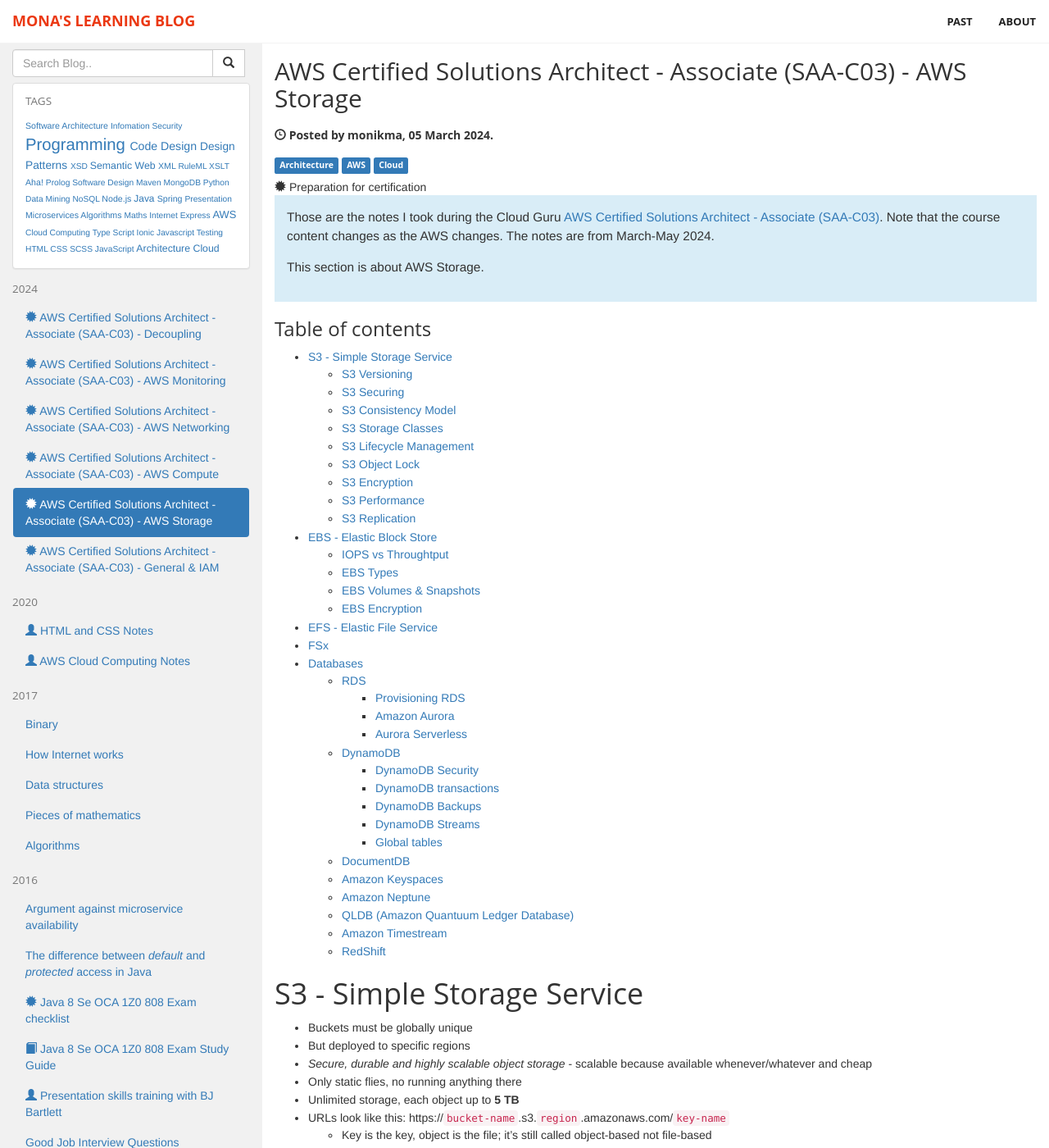
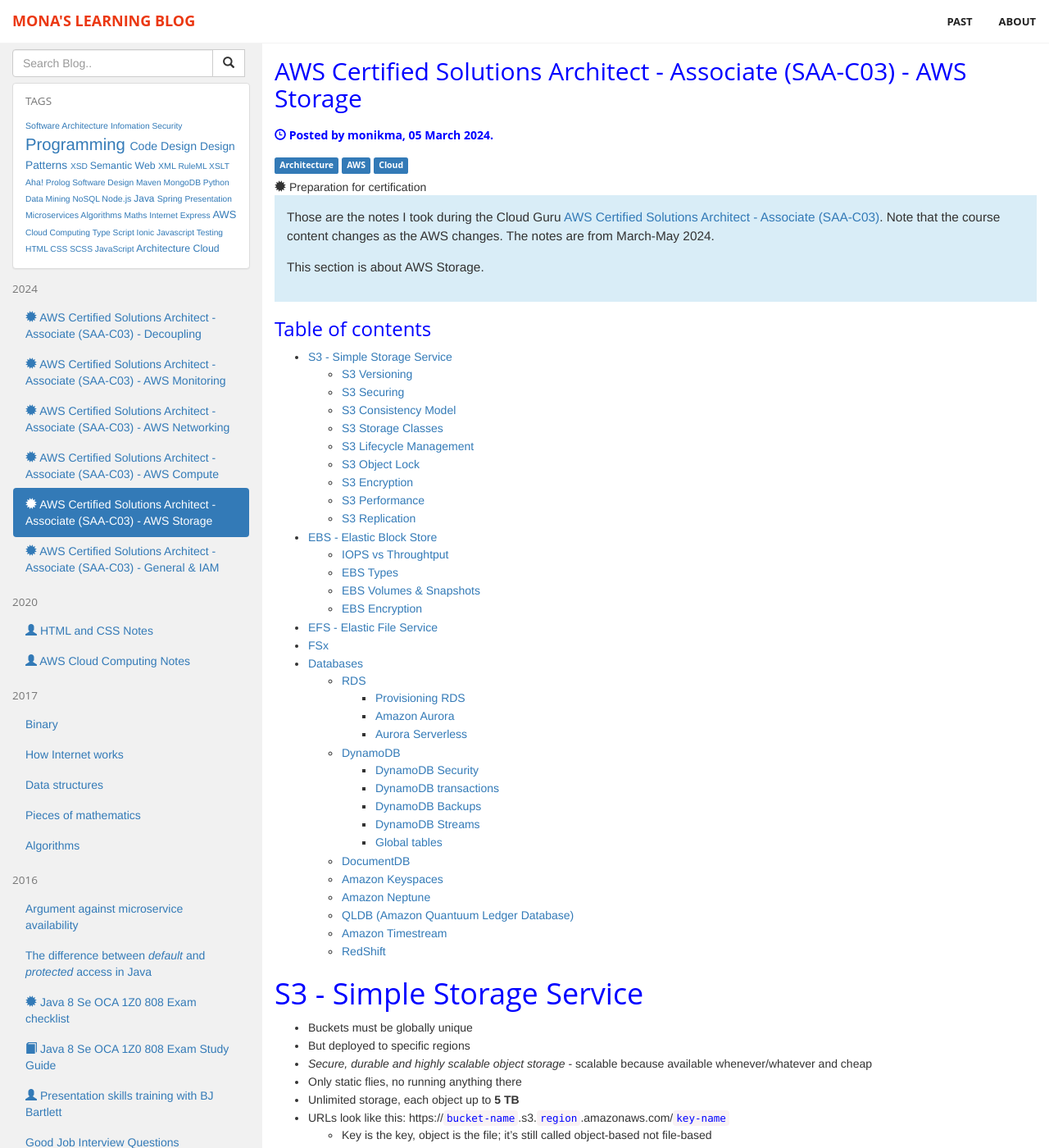
Before and after one commit to monikma/monikma.github.io, a Jekyll site: the page built from _posts/2024-03-05-aws-certified-solutions-architect-storage.md, in a window 1280 px wide and 1400 px high. Shown: the whole window at 82% size. Built offline with Jekyll 4.4.1, drawn with Linux system fonts in a browser that asks for light colours.

Commit message:
Update: fix the color

```diff
--- a/_layouts/post.html
+++ b/_layouts/post.html
@@ -20,14 +20,14 @@
     {% if page.emphasisColor %}
     <style>
         code {
-            color:  {% page.emphasisColor %};
+            color:  {{ page.emphasisColor }};
         }
         b {
-            color:  {% page.emphasisColor %};
+            color:  {{ page.emphasisColor }};
             font-weight: lighter;
         }
         h1, h2, h3, h4, h5, h6 {
-            color:  {% page.emphasisColor %};
+            color:  {{ page.emphasisColor }};
         }
     </style>
     {% endif %}
```
